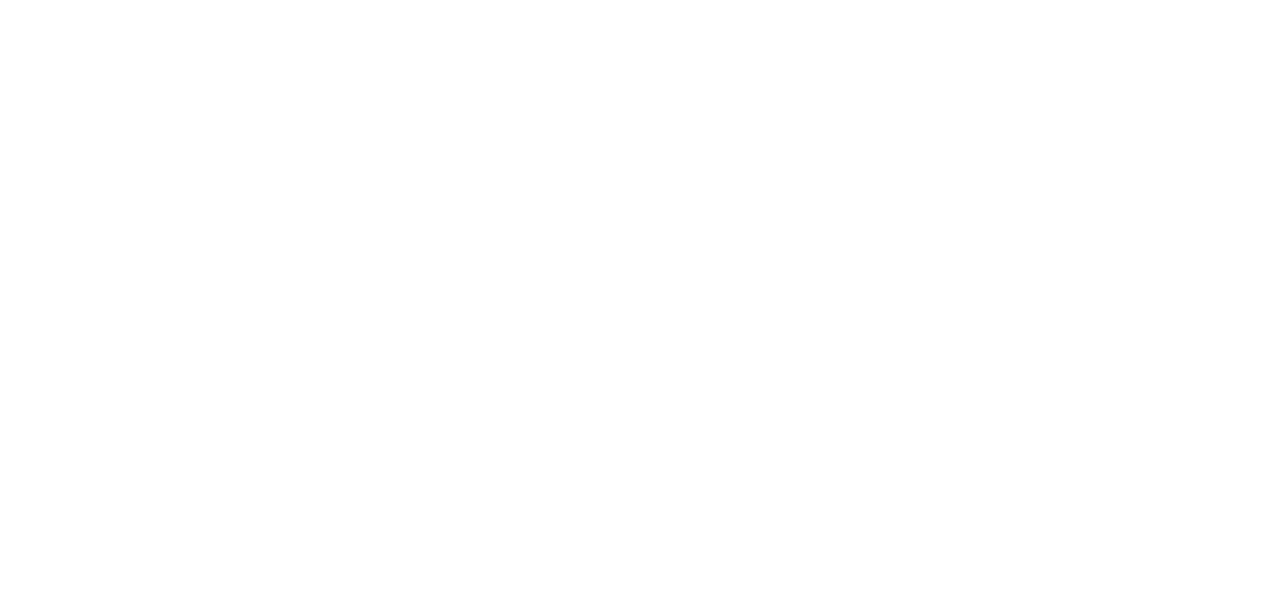
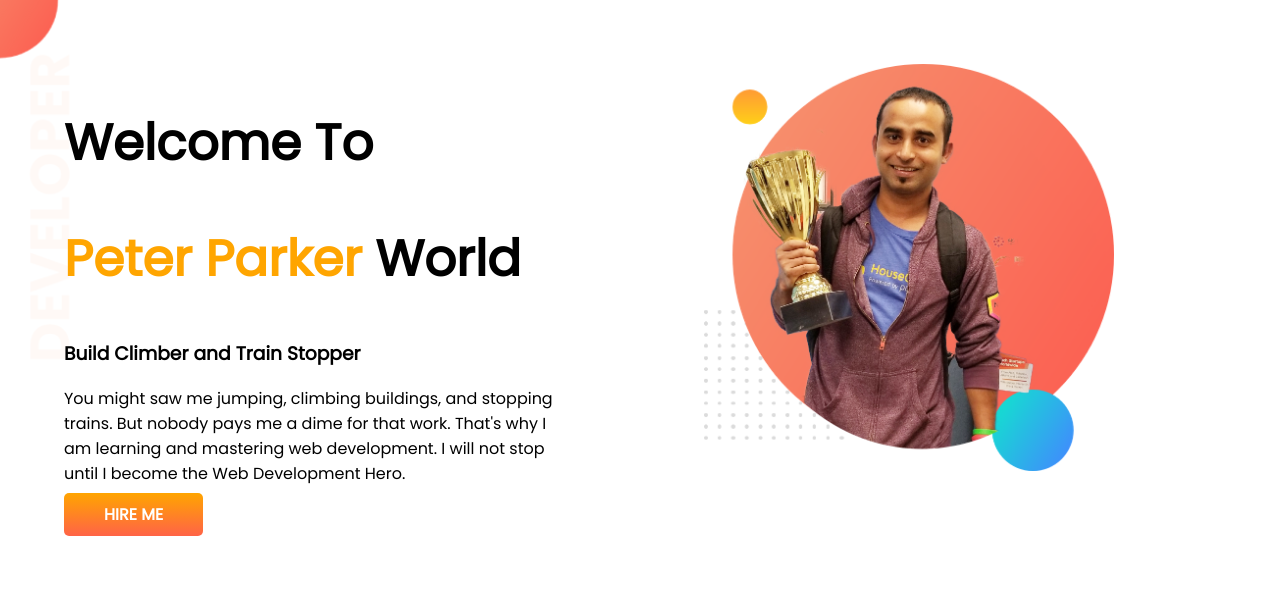
Before and after one commit to SHAON-HASAN/developer-portfolio, a plain HTML site: page index.html in a window 1280 px wide. Drawn offline with Linux system fonts and the light colour scheme.

Commit message:
first commit

```diff
--- a/index.html
+++ b/index.html
@@ -5,9 +5,24 @@
     <meta http-equiv="X-UA-Compatible" content="IE=edge">
     <meta name="viewport" content="width=device-width, initial-scale=1.0">
     <title>Hasan portfolio</title>
+    <link rel="preconnect" href="https://fonts.googleapis.com">
+    <link rel="preconnect" href="https://fonts.gstatic.com" crossorigin>
+    <link href="https://fonts.googleapis.com/css2?family=Poppins&family=Quicksand:wght@300;400;500;600&family=Roboto:wght@100;300;400;500;700;900&display=swap" rel="stylesheet">
     <link rel="stylesheet" href="style.css">
 </head>
 <body>
+    <section class="top-banner">
+        <div class="half-width">
+            <h1>Welcome To</h1>
+            <h1><span class="orange">Peter Parker</span> World</h1>
+            <h3>Build Climber and Train Stopper</h3>
+            <p>You might saw me jumping, climbing buildings, and stopping trains. But nobody pays me a dime for that work. That's why I am learning and mastering web development. I will not stop until I become the Web Development Hero.</p>
+            <a class="link-button" target="blank" href="https://www.linkedin.com/company/programminghero/">HIRE ME</a>
+        </div>
+        <div class="half-width">
+            <img src="images/jhankar.png" alt="">
+        </div>
+    </section>
 
 </body>
 </html>
--- a/style.css
+++ b/style.css
@@ -0,0 +1,32 @@
+body{
+    font-family: 'Poppins', sans-serif;
+    margin: 0;
+}
+h1{
+    font-size: 50px;
+}
+.orange{
+    color: orange;
+}
+section{
+    display: flex;
+}
+.half-width{
+    width: 50%;
+    padding: 5%;
+}
+.half-width img{
+    width: 80%;
+}
+.link-button{
+    text-decoration: none;
+    background-image: linear-gradient(orange, tomato);
+    padding: 10px 40px;
+    color: white;
+    font-weight: 700;
+    border-radius: 5px;
+}
+.top-banner{
+    background-image: url(images/top-banner.png);
+    background-repeat: no-repeat;
+}
```
Also changed, not shown: images/dream-bg.png (added), images/exp-bg.png (added), images/jhankar.png (added), images/jhankar2.png (added), images/my-bg.png (added), images/my-bg2.png (added), images/top-banner.png (added).
